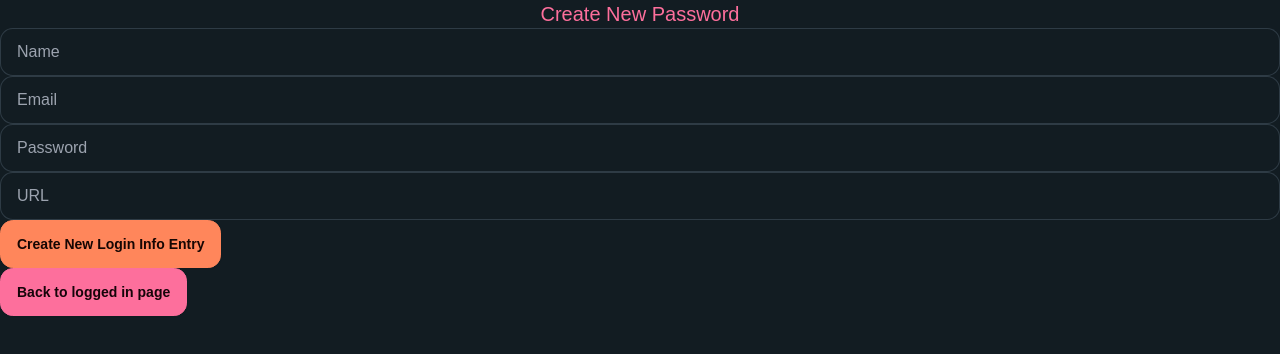
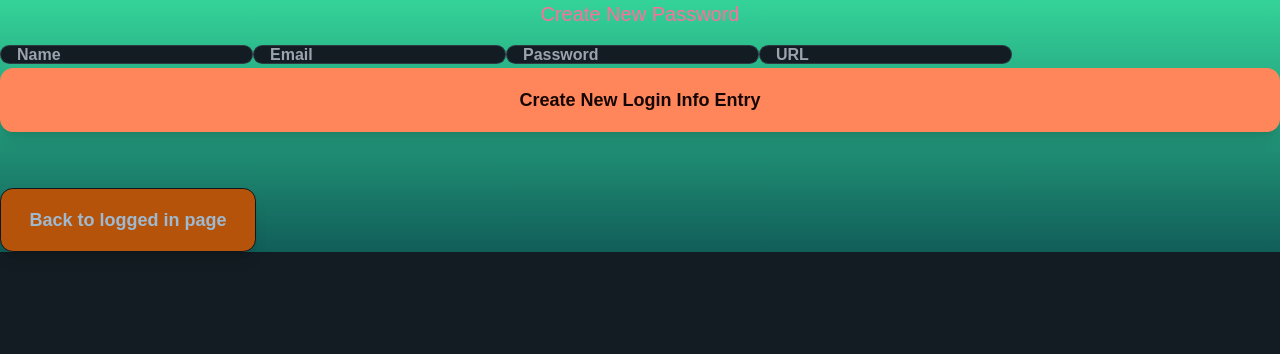
Before and after one commit to MadlyJado/alvarindus-passwordman, a Next.js app: page /createnewpassword in a window 1280 px wide. Shown: the top 354 px of the page. Built offline with nearby package versions, Linux system fonts and the light colour scheme; what pocketbase would draw is missing.

Commit message:
Did some styling for CreateNewPassword page

```diff
--- a/app/Components/CreateNewPassword/CreateNewPassword.tsx
+++ b/app/Components/CreateNewPassword/CreateNewPassword.tsx
@@ -16,21 +16,23 @@ function CreateNewPassword() {
   }
 
   return (
+    <div className="text-4xl font-extrabold mb-8 text-transparent bg-clip-text bg-gradient-to-r from-teal-200 to-lime-200">
         <form onSubmit={handleSubmit(onSubmit)}>
-    <label className="input input-bordered flex items-center gap-2">
+        <label className="input input-bordered w-full">
             <input type="text" className="grow" placeholder="Name" {...register("name")}/>
         </label>
-    <label className="input input-bordered flex items-center gap-2">
+        <label className="input input-bordered w-full">
             <input type="text" className="grow" placeholder="Email" {...register("email")}/>
         </label>
-    <label className="input input-bordered flex items-center gap-2">
+        <label className="input input-bordered w-full">
             <input type="password" className="grow" placeholder="Password" {...register("password")}/>
         </label>
-    <label className="input input-bordered flex items-center gap-2">
+        <label className="input input-bordered w-full">
             <input className="grow" placeholder="URL" {...register("url")}/>
         </label>
-    <button className="btn btn-primary" type="submit" disabled={isLoading}>{isLoading ? "Loading": "Create New Login Info Entry"}</button>
+        <button className="btn btn-primary btn-lg shadow-lg hover:scale-105 transform transition-all duration-300 w-full" type="submit" disabled={isLoading}>{isLoading ? "Loading": "Create New Login Info Entry"}</button>
     </form>
+  </div>
   )
 }
 
--- a/app/createnewpassword/page.tsx
+++ b/app/createnewpassword/page.tsx
@@ -7,10 +7,14 @@ interface Props {}
 
 const createnewpassword: NextPage<Props> = ({}) => {
   return (
-    <div >
+    <div className="bg-gradient-to-b from-emerald-400 to-teal-800 text-white">
         <h1 className="text-secondary text-center text-xl bg-transparent">Create New Password</h1>
         <CreateNewPassword/>
-        <Link href="/login" className="btn btn-secondary">Back to logged in page</Link>
+        <Link href="/login" >
+          <p className="mt-6 btn bg-amber-700 btn-lg btn-wide shadow-lg hover:scale-105 transform transition-all duration-300">
+            Back to logged in page
+          </p>
+        </Link>
     </div>
   )
 }
```
Lines whose indentation alone changed are shown as unchanged.
